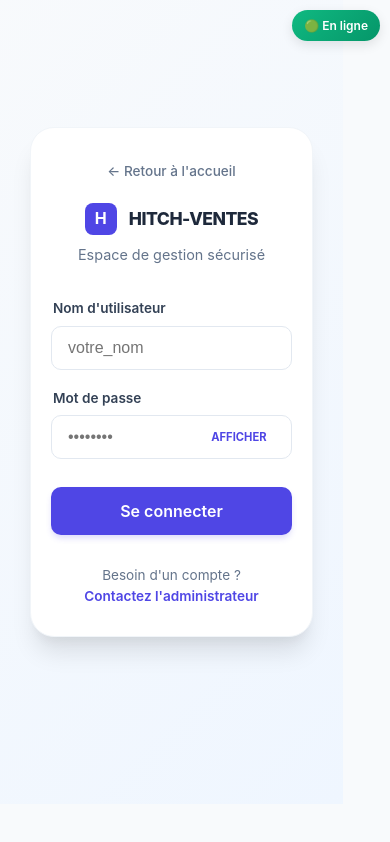
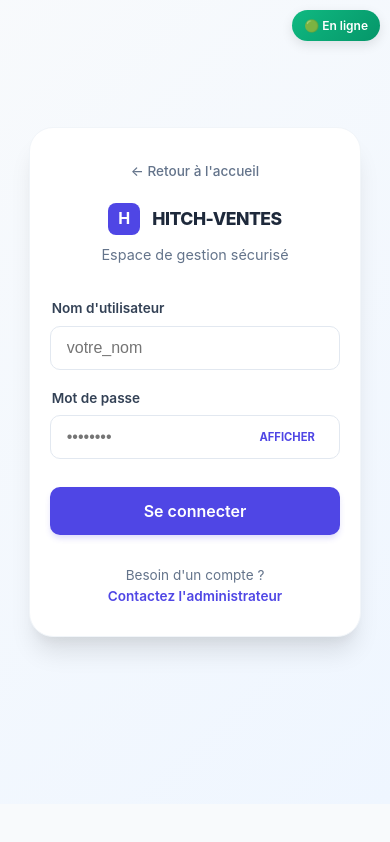
Before and after one commit to amparachrist-beep/gestion_ventes_frontend, a React (Vite) app: page /login in a window 390 px wide. Shown: the top 842 px of the page. Built offline with nearby package versions, Linux system fonts and the light colour scheme; no server answers; the HTML template or start-up script is replaced by a standard one.

Commit message:
Fix: responsive  login page

```diff
--- a/src/components/Login.jsx
+++ b/src/components/Login.jsx
@@ -55,18 +55,6 @@ export default function Login() {
             box-shadow: 0 4px 12px rgba(79, 70, 229, 0.2);
           }
 
-          /* Gestion Responsive */
-          @media (max-width: 480px) {
-            .auth-card {
-              width: 95% !important;
-              padding: 30px 20px !important;
-              margin: 10px !important;
-            }
-            .logo-text {
-              font-size: 1.1rem !important;
-            }
-          }
-
           /* Animation d'apparition */
           .auth-card {
             animation: fadeIn 0.5s ease-out;
@@ -75,6 +63,34 @@ export default function Login() {
           @keyframes fadeIn {
             from { opacity: 0; transform: translateY(10px); }
             to { opacity: 1; transform: translateY(0); }
+          }
+
+          /* Gestion Responsive - Mobile */
+          @media (max-width: 480px) {
+            .auth-card {
+              width: 95% !important;
+              padding: 30px 20px !important;
+            }
+            .logo-text {
+              font-size: 1.1rem !important;
+            }
+          }
+
+          /* Gestion Responsive - Tablette */
+          @media (min-width: 481px) and (max-width: 768px) {
+            .auth-card {
+              width: 85% !important;
+              max-width: 500px !important;
+              padding: 35px 25px !important;
+            }
+          }
+
+          /* Gestion Responsive - Bureau */
+          @media (min-width: 769px) {
+            .auth-card {
+              width: 100% !important;
+              max-width: 450px !important;
+            }
           }
         `}
       </style>
@@ -165,8 +181,8 @@ export default function Login() {
 
 const styles = {
   authContainer: {
-    width: '100%',
-    minHeight: '100vh',
+    width: '100vw',  // Utilisation de vw pour garantir 100% de la largeur de la vue
+    height: '100vh', // Utilisation de vh pour garantir 100% de la hauteur de la vue
     display: 'flex',
     alignItems: 'center',      // Centrage vertical
     justifyContent: 'center',    // Centrage horizontal
@@ -175,6 +191,7 @@ const styles = {
     margin: 0,
     padding: '20px',
     boxSizing: 'border-box',    // Important pour éviter les débordements
+    overflow: 'auto',           // Permet le défilement si le contenu dépasse
   },
   authCard: {
     width: '100%',
```
